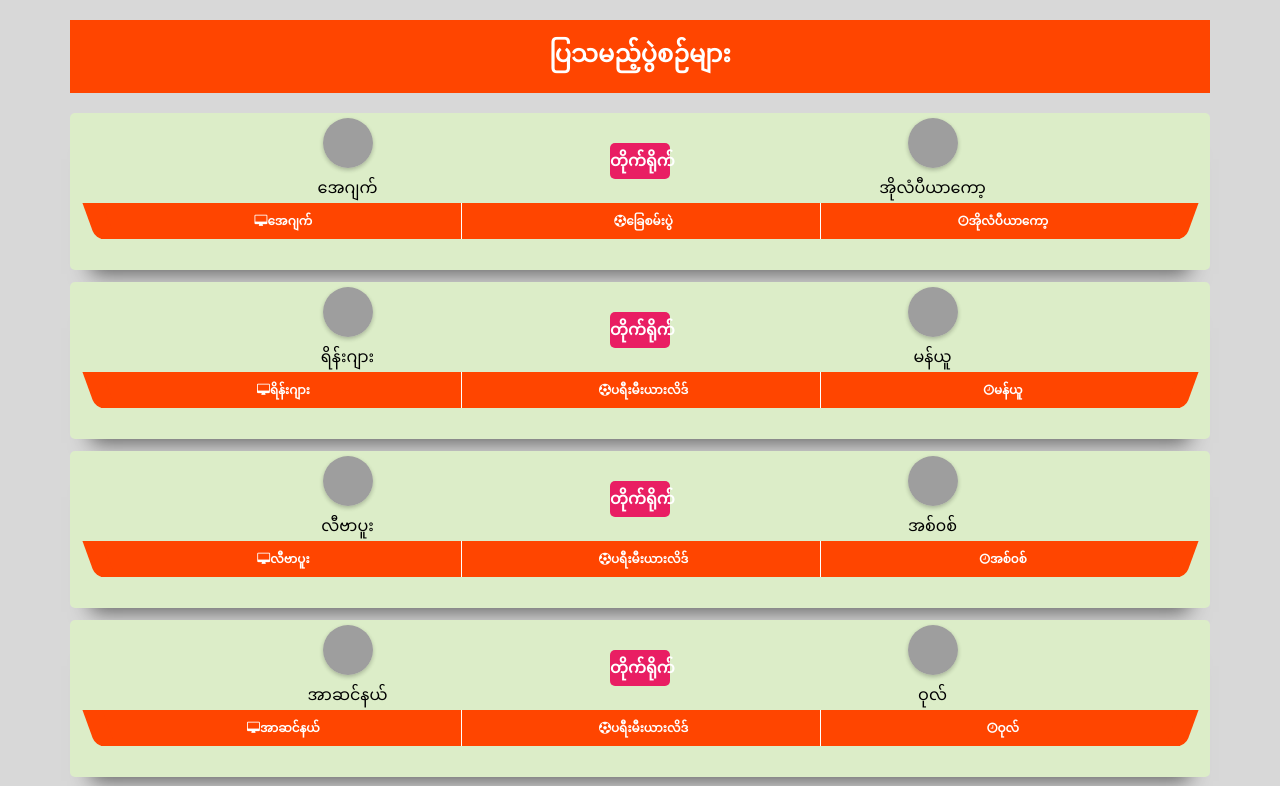
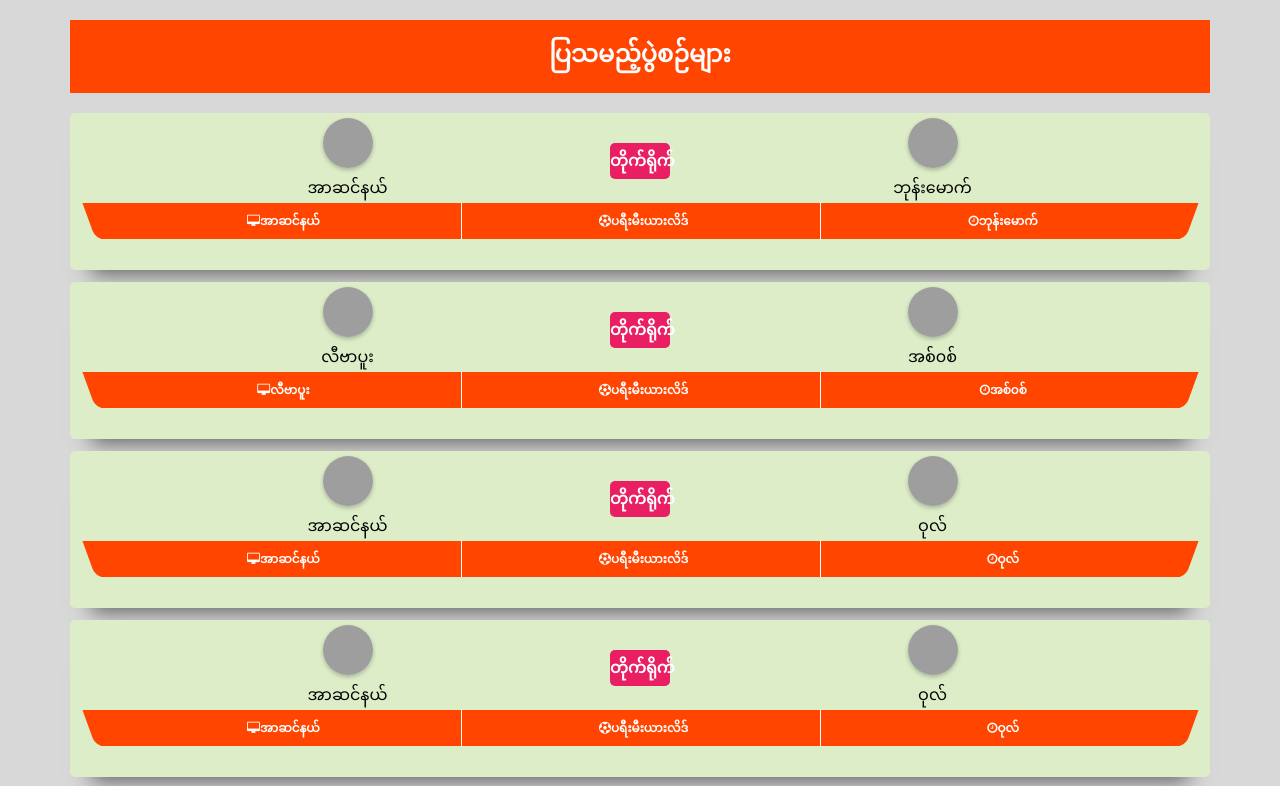
Before and after one commit to zawmyosat/live, a plain HTML site: page index.html in a window 1280 px wide. Shown: the top 786 px of the page. Drawn offline with Linux system fonts and the light colour scheme; grey boxes are pictures that could not be loaded.

Commit message:
Update index.html

```diff
--- a/index.html
+++ b/index.html
@@ -24,39 +24,6 @@
 
    <div class="widget-content">
 
-<!--match mdw-->
-<div class="mnajiri">
-     <a class="fullink" href="https://live.aungmyay.site/p/daily-match.html"></a>
-       <div class="mnajiriin">
-         <div class="mpart1">
-           <div class="right_match">
-              <span class="right_tech">
-                 <img src="https://seeklogo.com/images/O/Olympiacos_FC-logo-8F8F1A05DD-seeklogo.com.png">
-                  <div class="fname">အိုလံပီယာကော့</div>
-               </span>
-           </div>
-                 <strong class="najiri1">တိုက်ရိုက်</strong>
-                 <div class="left_match">
-                   <span class="left_tech">
-                     <img src="https://upload.wikimedia.org/wikipedia/en/thumb/7/79/Ajax_Amsterdam.svg/1200px-Ajax_Amsterdam.svg.png">
-                       <div class="fname">အေဂျက်</div>
-                   </span>
-                </div>
-            </div>
-               <div class="details_match">
-                  <span class="first_match">
-                     <i aria-hidden="true" class="fa fa-clock-o"></i><b>အိုလံပီယာကော့</b>
-                   </span>
-                   <span class="thany"><i aria-hidden="true" class="fa fa-futbol-o"></i><b>ခြေစမ်းပွဲ</b>
-                   </span>
-                   <span class="liga_mdw"><i aria-hidden="true" class="fa fa-desktop"></i><b>အေဂျက်</b>
-                   </span>
-              </div>
-      </div>
-   </div>
-
-
-
 
 
 <!--match mdw-->
@@ -66,25 +33,25 @@
        <div class="mpart1">
          <div class="right_match">
             <span class="right_tech">
-               <img src="https://ssl.gstatic.com/onebox/media/sports/logos/udQ6ns69PctCv143h-GeYw_96x96.png">
-                <div class="fname">မန်ယူ</div>
+               <img src="https://i.pinimg.com/736x/3a/2a/4c/3a2a4cd0f63b43a844d92a7cdfa88c4e.jpg">
+                <div class="fname">ဘုန်းမောက်</div>
              </span>
          </div>
                <strong class="najiri2">တိုက်ရိုက်</strong>
                <div class="left_match">
                  <span class="left_tech">
-                   <img src="https://upload.wikimedia.org/wikipedia/en/thumb/4/43/Rangers_FC.svg/1200px-Rangers_FC.svg.png">
-                     <div class="fname">ရိန်းဂျား</div>
+                   <img src="https://en.wikipedia.org/wiki/Arsenal_F.C.">
+                     <div class="fname">အာဆင်နယ်</div>
                  </span>
               </div>
           </div>
              <div class="details_match">
                 <span class="first_match">
-                   <i aria-hidden="true" class="fa fa-clock-o"></i><b>မန်ယူ</b>
+                   <i aria-hidden="true" class="fa fa-clock-o"></i><b>ဘုန်းမောက်</b>
                  </span>
                  <span class="thany"><i aria-hidden="true" class="fa fa-futbol-o"></i><b>ပရီးမီးယားလိဒ်</b>
                  </span>
-                 <span class="liga_mdw"><i aria-hidden="true" class="fa fa-desktop"></i><b>ရိန်းဂျား</b>
+                 <span class="liga_mdw"><i aria-hidden="true" class="fa fa-desktop"></i><b>အာဆင်နယ်</b>
                  </span>
             </div>
     </div>
```
